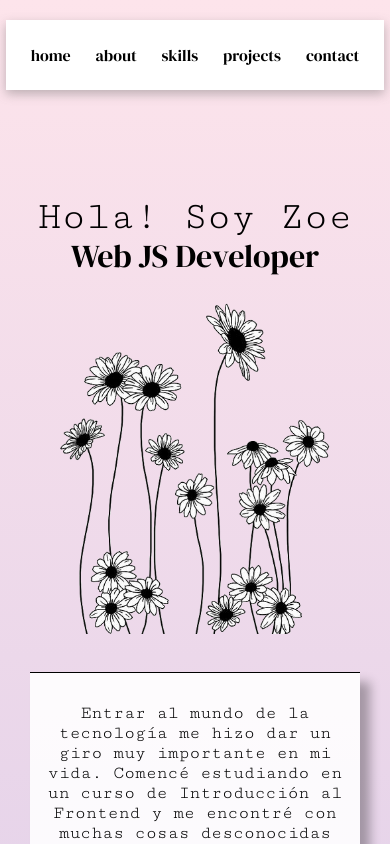
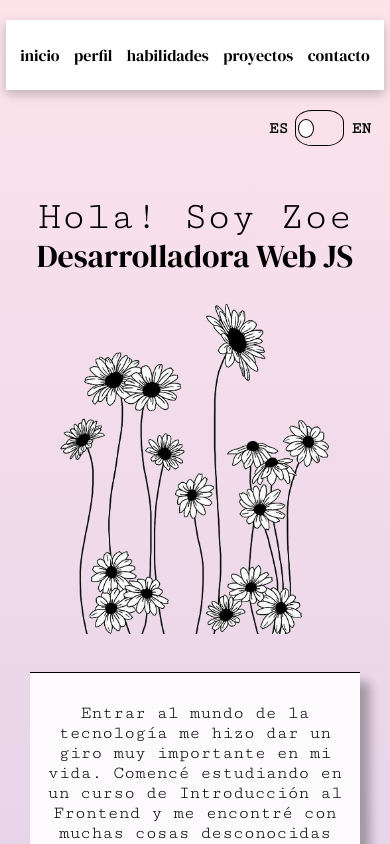
Before and after one commit to zoecrodz/portfolio, a React (Create React App) app in the folder my-app/: page / in a window 390 px wide. Shown: the top 844 px of the page. Built offline with nearby package versions, Linux system fonts and the light colour scheme.

Commit message:
seteado de lenguaje hecho

```diff
--- a/my-app/src/App.js
+++ b/my-app/src/App.js
@@ -6,6 +6,7 @@ import Contact from './components/Contact'
 import Projects from './components/Projects'
 import Navbar from './components/Navbar'
 import Footer from './components/Footer'
+import Language from './components/Language'
 import { useState } from 'react'
 
 function App() {
@@ -15,6 +16,7 @@ function App() {
   return (
     <div className={style.container}>
       <Navbar english={english}/>
+      <Language english={english} setEnglish={setEnglish}/>
       <Welcome english={english}/>
       <AboutMe english={english}/>
       <Skills english={english}/>
--- a/my-app/src/components/Contact.js
+++ b/my-app/src/components/Contact.js
@@ -4,17 +4,30 @@ import { MdEmail } from "react-icons/md";
 import { AiFillGithub, AiFillLinkedin } from "react-icons/ai";
 import { Link } from "react-router-dom";
 
-const Contact = () => {
+const Contact = ({ english }) => {
   return (
     <>
       <div id={"contact"} className={style.container}>
         <div className={style.modal}>
-          <h1>Hablemos</h1>
+          {english ? <h1>Contact</h1> : <h1>Hablemos</h1>}
           <form
             action="https://formspree.io/f/xzbyegwn"
             method="POST"
             className={style.form}
           >
+            {english ? (
+              <>
+                <label>Name: </label>
+                <input type="text"></input>
+                <label>Email: </label>
+                <input type="text"></input>
+                <label>Message: </label>
+                <textarea></textarea>
+                <br />
+                <input value="Submit" className={style.button} type="submit"></input>
+              </>
+            ) : (
+              <>
                 <label>Nombre: </label>
                 <input type="text"></input>
                 <label>Correo: </label>
@@ -22,7 +35,9 @@ const Contact = () => {
                 <label>Mensaje: </label>
                 <textarea></textarea>
                 <br />
-            <input className={style.button} type="submit"></input>
+                <input value="Enviar" className={style.button} type="submit"></input>
+              </>
+            )}
             <div className={style.mediaMobile}>
               <div>
                 <MdEmail size={30} />
--- a/my-app/src/components/Footer.js
+++ b/my-app/src/components/Footer.js
@@ -1,15 +1,18 @@
-import React from 'react';
-import style from '../styles/footer.module.css'
+import React from "react";
+import style from "../styles/footer.module.css";
 
-const Footer = () => {
+const Footer = ({ english }) => {
+  const year = new Date().getFullYear();
 
-    const year = new Date().getFullYear()
-
-    return (
-        <div className={style.container}>
-            <span>{year} | Desarrollado por Zoe</span>
-        </div>
-    );
+  return (
+    <div className={style.container}>
+      {english ? (
+        <span>{year} | Developed by Zoe</span>
+      ) : (
+        <span>{year} | Desarrollado por Zoe</span>
+      )}
+    </div>
+  );
 };
 
 export default Footer;
--- /dev/null
+++ b/my-app/src/components/Language.js
@@ -0,0 +1,22 @@
+import React from 'react';
+import style from '../styles/language.module.css'
+
+const Language = ({english, setEnglish}) => {
+
+    const handleLanguage = (e) => {
+        e.preventDefault()
+        setEnglish(!english)
+    }
+
+    return (
+        <div className={style.container}>
+            <b>ES</b>
+            <div className={english ? style.en : style.miniContainer}>
+            <div onClick={handleLanguage} className={style.circle}></div>
+            </div>
+            <b>EN</b>
+        </div>
+    );
+};
+
+export default Language ;
--- a/my-app/src/components/Navbar.js
+++ b/my-app/src/components/Navbar.js
@@ -2,9 +2,11 @@ import React from "react";
 import style from "../styles/navbar.module.css";
 import { Link } from "react-router-dom";
 
-const Navbar = () => {
+const Navbar = ({english}) => {
   return (
     <div className={style.container}>
+      {english ? (
+        <>
         <h1 onClick={() => {
           window.location.replace("/#home")
         }}>home</h1>
@@ -20,6 +22,26 @@ const Navbar = () => {
       <h1 onClick={() => {
             window.location.replace("/#contact")
         }}>contact</h1>
+        </>
+      ) : (
+        <>
+        <h1 onClick={() => {
+          window.location.replace("/#home")
+        }}>inicio</h1>
+      <h1 onClick={() => {
+            window.location.replace("/#about")
+        }}>perfil</h1>
+      <h1 onClick={() => {
+            window.location.replace("/#skills")
+        }}>habilidades</h1>
+      <h1 onClick={() => {
+            window.location.replace("/#projects")
+        }}>proyectos</h1>
+      <h1 onClick={() => {
+            window.location.replace("/#contact")
+        }}>contacto</h1>
+        </>
+      )}
     </div>
   );
 };
--- a/my-app/src/components/Projects.js
+++ b/my-app/src/components/Projects.js
@@ -2,13 +2,23 @@ import React from "react";
 import style from "../styles/projects.module.css";
 import {Link} from "react-router-dom"
 
-const Projects = () => {
+const Projects = ({english}) => {
+
+// const spanishSpan = {
+//   0:
+// }
+
+
   return (
     <div id={'projects'}className={style.main}>
       <div className={style.container}>
       <br/>
         <br/>
-        <h1>Proyectos</h1>
+        {english ? (
+          <h1>Projects</h1>
+        ) : (
+          <h1>Proyectos</h1>
+        )}
         <br/>
         <br/>
         <div className={style.children}>
@@ -16,19 +26,31 @@ const Projects = () => {
             window.open('https://github.com/zoecrodz/birrapp', '_blanck')
           }}className={style.child}>
             <img src={process.env.PUBLIC_URL + "/birrappp.jpg"}></img>
-            <span>Ecommerce para bares que posibilita la visualización del menú y el pago del pedido</span>
+            {english ? (
+              <span>Pub's ecommerce that enables menu visualization and purchase payment</span>
+            ) : (
+              <span>Ecommerce para bares que posibilita la visualización del menú y el pago del pedido</span>
+            )}
           </div>
           <div onClick={()=> {
             window.open('https://github.com/zoecrodz/medussa', '_blanck')
           }}className={style.child}>
             <img src={process.env.PUBLIC_URL + "/medussa.jpg"}></img>
-            <span>Ecommerce para emprendimiento de textiles integrado a MercadoPago</span>
+            {english ? (
+              <span>Underware ecommerce integrated to MercadoPago</span>
+            ) : (
+              <span>Ecommerce para emprendimiento de textiles integrado a MercadoPago</span>
+            )}
           </div>
           <div onClick={()=> {
             window.open('https://github.com/zoecrodz/navent', '_blanck')
           }}className={style.child}>
             <img src={process.env.PUBLIC_URL + "/bumeran.jpg"}></img>
-            <span>Pasantía integrando test automático para validar habilidades que el usuario carga a su CV</span>
+            {english ? (
+              <span>Intership integrating automatic test to validate user's skills for an employment website</span>
+            ) : (
+              <span>Pasantía integrando test automático para validar habilidades que el usuario carga a su CV</span>
+            )}
           </div>
         </div>
       </div>
--- a/my-app/src/components/Skills.js
+++ b/my-app/src/components/Skills.js
@@ -3,11 +3,15 @@ import {DiNodejs, DiPostgresql, DiMongodb, DiReact, DiCss3, DiHtml5, DiGithubBad
 import {SiRedux, SiJavascript} from "react-icons/si"
 import style from "../styles/skills.module.css"
 
-const Skills = () => {
+const Skills = ({english}) => {
     return (
         <div id={'skills'}className={style.container}>
             <img className={style.img} src={process.env.PUBLIC_URL + '/sheets.png'}></img>
-            <h1>Skills</h1>
+            {english ? (
+                <h1>Skills</h1>
+            ) : (
+                <h1>Habilidades</h1>
+            )}
             <div className={style.hard}>
                 <div className={style.icons}>
             <SiJavascript className={style.child} color={"black"} size={90}/>
--- a/my-app/src/components/Welcome.js
+++ b/my-app/src/components/Welcome.js
@@ -1,14 +1,23 @@
 import React from "react";
 import style from "../styles/welcome.module.css";
 
-const Welcome = () => {
-
+const Welcome = ({english}) => {
   return (
     <div id={'home'}className={style.container}>
       <div>
-        <span style={{fontSize:'40px'}}>Hola! Soy Zoe</span>
-        <br />
-        <h1 style={{marginTop: '-5px'}}>Web JS Developer</h1>
+        {english ? (
+          <>
+          <span style={{fontSize:'40px'}}>Hey! I'm Zoe</span>
+          <br />
+          <h1 style={{marginTop: '-5px'}}>Web JS Developer</h1>
+          </>
+        ) : (
+          <>
+          <span style={{fontSize:'40px'}}>Hola! Soy Zoe</span>
+          <br />
+          <h1 style={{marginTop: '-5px'}}>Desarrolladora Web JS</h1>
+          </>
+        )}
       </div>
       <img src={process.env.PUBLIC_URL + "/flowerss.png"}></img>
     </div>
--- a/my-app/src/styles/contact.module.css
+++ b/my-app/src/styles/contact.module.css
@@ -61,6 +61,7 @@ textarea {
   height: 50px;
   color: white;
   transition: all 0.2s ease-out 0s;
+  cursor: pointer;
 }
 
 .media {
--- /dev/null
+++ b/my-app/src/styles/language.module.css
@@ -0,0 +1,95 @@
+.container{
+    width: 10%;
+    height: 10%;
+    background-color: transparent;
+    position: fixed;
+    right: 0;
+    margin-top: 5%;
+    display: flex;
+    flex-direction: row;
+    justify-content: space-evenly;
+    align-items: center;
+    margin-right: 2%;
+  }
+
+  .circle {
+    border-radius: 50%;
+    height: 20px;
+    width: 20px;
+    margin: 0px 2px 0px 2px;
+    border: 1px solid black;
+    background: white;
+    cursor: pointer;
+  }
+
+  .miniContainer {
+    width: 60px;
+    /* background-color: lawngreen; */
+    border: 1px solid black;
+    height: 40%;
+    border-radius: 35%;
+    display: flex;
+    justify-content: flex-start;
+    flex-direction: row;
+    align-items: center;
+  }
+
+  .en {
+      width: 60px;
+      /* background-color: lawngreen; */
+      border: 1px solid black;
+      height: 40%;
+      border-radius: 35%;
+      display: flex;
+      justify-content: flex-end;
+      flex-direction: row;
+      align-items: center;
+    }
+
+
+@media screen and (max-width: 750px) {
+      .container {
+        width: 30%;
+        height: 10%;
+        margin-top: 20%;
+        display: flex;
+        flex-direction: row;
+        justify-content: space-evenly;
+        align-items: center;
+        margin-right: 3%;
+      }
+
+      .circle {
+        border-radius: 50%;
+        height: 50%;
+        width: 30%;
+        margin: 0px 2px 0px 2px;
+        border: 1px solid black;
+        cursor: pointer;
+      }
+
+      .miniContainer {
+        width: 40%;
+        /* background-color: lawngreen; */
+        border: 1px solid black;
+        height: 40%;
+        border-radius: 35%;
+        display: flex;
+        justify-content: flex-start;
+        flex-direction: row;
+        align-items: center;
+      }
+
+      .en {
+          width: 40%;
+          /* background-color: lawngreen; */
+          border: 1px solid black;
+          height: 40%;
+          border-radius: 35%;
+          display: flex;
+          justify-content: flex-end;
+          flex-direction: row;
+          align-items: center;
+        }
+
+  }
--- a/my-app/src/styles/navbar.module.css
+++ b/my-app/src/styles/navbar.module.css
@@ -33,4 +33,7 @@
     .container h1{
         font-size: 100%;
     }
+    .container h1:hover{
+        font-size: 20px;
+    }
 }
--- a/my-app/src/styles/projects.module.css
+++ b/my-app/src/styles/projects.module.css
@@ -42,7 +42,7 @@
 
 .child span {
   display: inline-block;
-  font-size: 24px;
+  font-size: 22px;
   width: 300px;
   text-align: center;
 }
```
Lines whose indentation alone changed are shown as unchanged.
